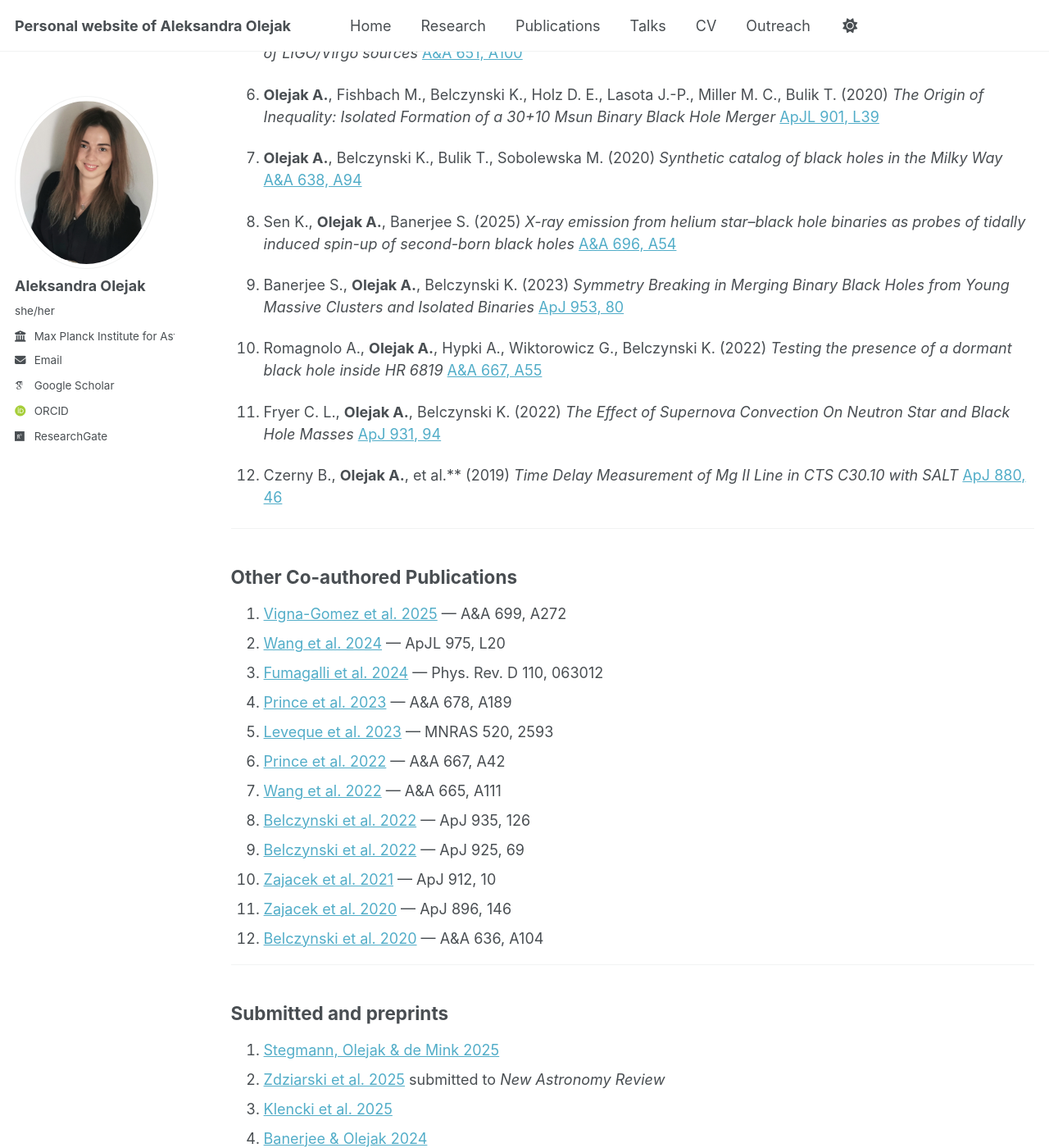
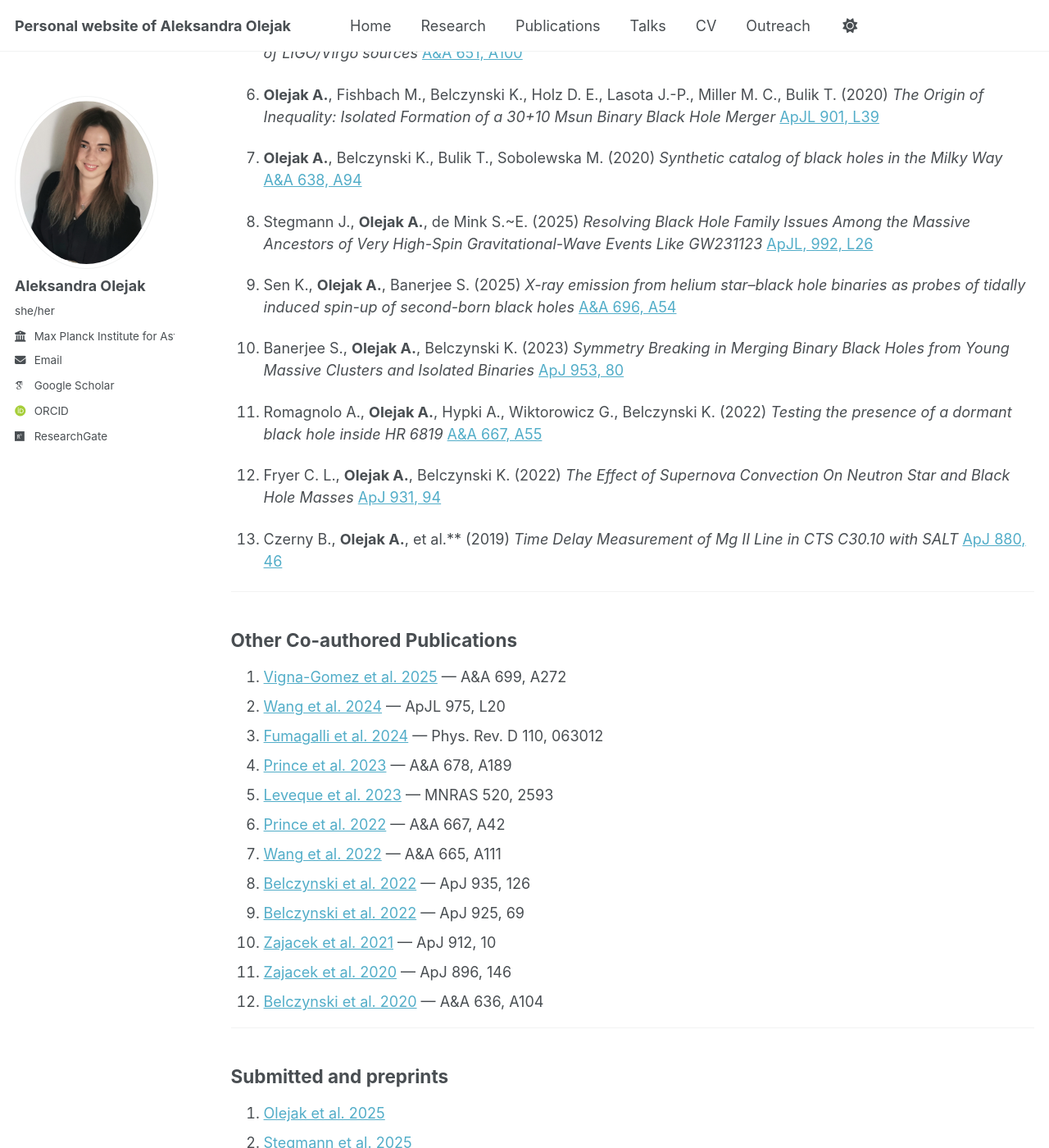
Before and after one commit to aleole/aleole.github.io, a Jekyll site: the page built from _pages/publications.md, in a window 1280 px wide and 1400 px high, scrolled down 649 px. Shown: the whole window at 82% size. Built offline with Jekyll 4.4.1, drawn with Linux system fonts in a browser that asks for light colours; some web fonts are replaced; a script that is not in the unit is left out.

Commit message:
Update publications.md

```diff
--- a/_pages/publications.md
+++ b/_pages/publications.md
@@ -46,23 +46,27 @@ Total citations: **1388**. Citations for first-authored articles: **398**. H-ind
    *Synthetic catalog of black holes in the Milky Way*
    [A&A 638, A94](https://doi.org/10.1051/0004-6361/201936557)
 
-8. Sen K., **Olejak A.**, Banerjee S. (2025)
+8.  Stegmann J., **Olejak A.**, de Mink S.~E. (2025)
+    *Resolving Black Hole Family Issues Among the Massive Ancestors of Very High-Spin Gravitational-Wave Events Like GW231123*
+    [ApJL, 992, L26](https://iopscience.iop.org/article/10.3847/2041-8213/ae0e5f)
+
+10. Sen K., **Olejak A.**, Banerjee S. (2025)
    *X-ray emission from helium star–black hole binaries as probes of tidally induced spin-up of second-born black holes*
    [A&A 696, A54](https://www.aanda.org/articles/aa/full_html/2025/04/aa53829-25/aa53829-25.html)
 
-9. Banerjee S., **Olejak A.**, Belczynski K. (2023)
+11. Banerjee S., **Olejak A.**, Belczynski K. (2023)
    *Symmetry Breaking in Merging Binary Black Holes from Young Massive Clusters and Isolated Binaries*
    [ApJ 953, 80](https://doi.org/10.3847/1538-4357/acdd59)
 
-10. Romagnolo A., **Olejak A.**, Hypki A., Wiktorowicz G., Belczynski K. (2022)
+12. Romagnolo A., **Olejak A.**, Hypki A., Wiktorowicz G., Belczynski K. (2022)
     *Testing the presence of a dormant black hole inside HR 6819*
     [A&A 667, A55](https://doi.org/10.1051/0004-6361/202141992)
 
-11. Fryer C. L., **Olejak A.**, Belczynski K. (2022)
+13. Fryer C. L., **Olejak A.**, Belczynski K. (2022)
     *The Effect of Supernova Convection On Neutron Star and Black Hole Masses*
     [ApJ 931, 94](https://doi.org/10.3847/1538-4357/ac6ac9)
 
-12. Czerny B., **Olejak A.**, et al.** (2019)
+14. Czerny B., **Olejak A.**, et al.** (2019)
     *Time Delay Measurement of Mg II Line in CTS C30.10 with SALT*
     [ApJ 880, 46](https://doi.org/10.3847/1538-4357/ab2913)
 
@@ -86,8 +90,10 @@ Total citations: **1388**. Citations for first-authored articles: **398**. H-ind
 ---
 
 ## Submitted and preprints
-1. [Stegmann, Olejak & de Mink 2025](https://arxiv.org/abs/2507.15967)
-2. [Zdziarski et al. 2025](https://arxiv.org/abs/2506.00623) submitted to *New Astronomy Review*
-3. [Klencki et al. 2025](https://arxiv.org/abs/2505.08860)
-4. [Banerjee & Olejak 2024](https://doi.org/10.48550/arXiv.2411.15112)
-5. [Belczynski et al. 2018](https://doi.org/10.48550/arXiv.1812.10065)
+
+1. [Olejak et al. 2025](https://arxiv.org/abs/2511.10728)
+2. [Stegmann et al. 2025](https://arxiv.org/abs/2512.15873)
+3. [Zdziarski et al. 2025](https://arxiv.org/abs/2506.00623) submitted to *New Astronomy Review*
+4. [Klencki et al. 2025](https://arxiv.org/abs/2505.08860)
+5. [Banerjee & Olejak 2024](https://doi.org/10.48550/arXiv.2411.15112)
+6. [Belczynski et al. 2018](https://doi.org/10.48550/arXiv.1812.10065)
```
